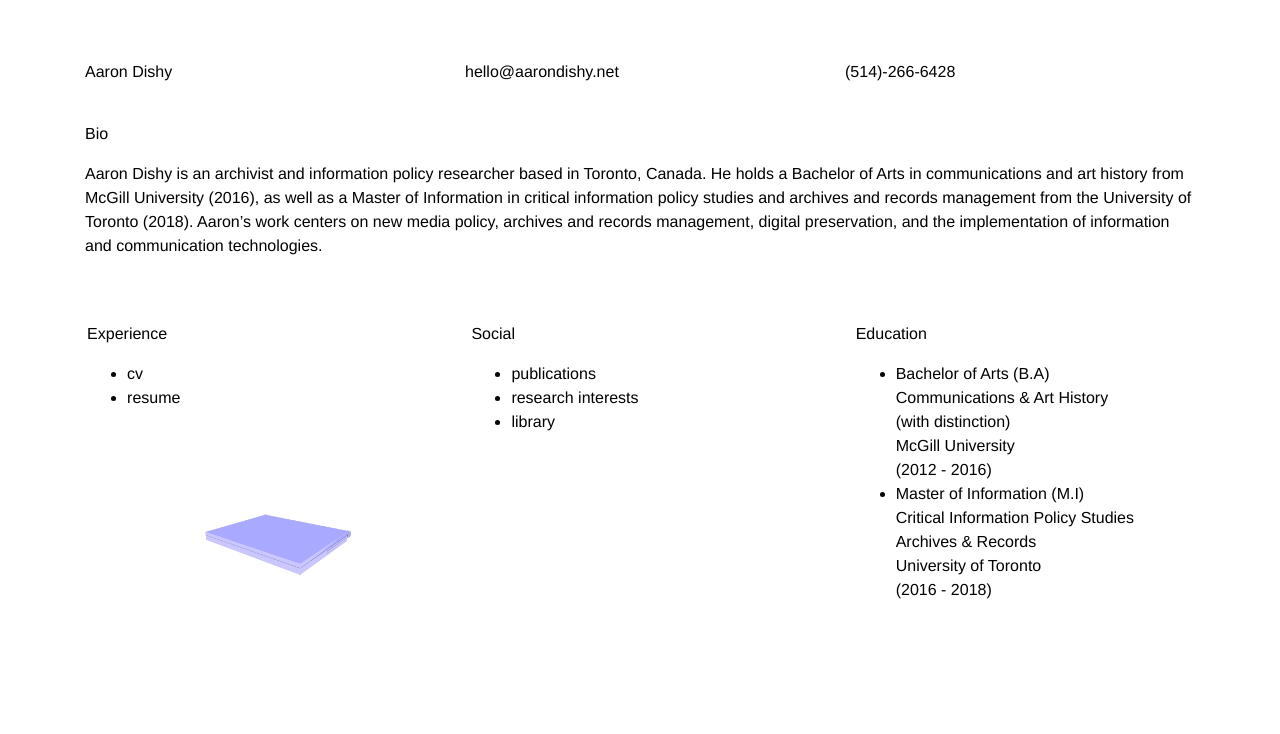
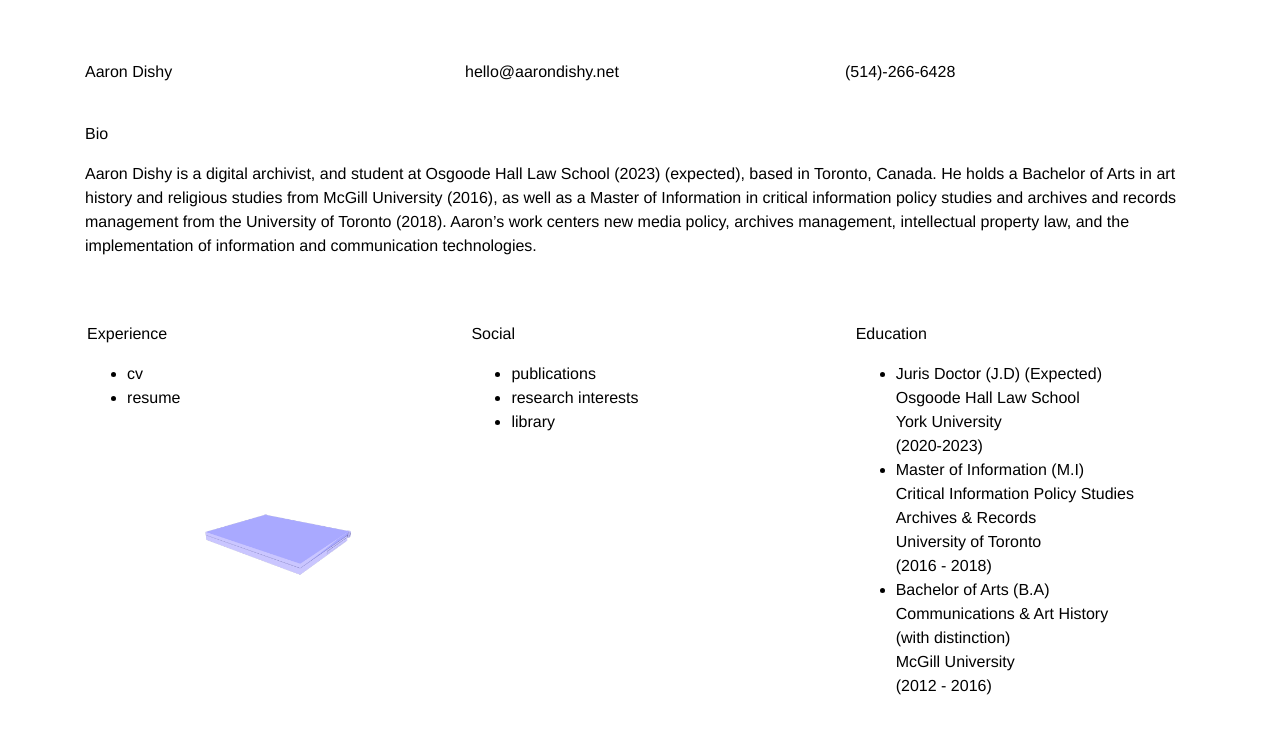
Before and after one commit to jamiedishy/AaronDishyESite, a Vue app in the folder eport/: page / in a window 1280 px wide. Shown: the top 734 px of the page. Built offline with nearby package versions, Linux system fonts and the light colour scheme.

Commit message:
Update - bio and edu

```diff
--- a/eport/src/components/Bio.vue
+++ b/eport/src/components/Bio.vue
@@ -5,19 +5,27 @@
         <div class="col">
           <div id="info">
             <p>Bio</p>
-                    <p>Aaron Dishy is an archivist and information policy researcher based in Toronto, Canada. He holds a Bachelor of Arts in communications and art history from McGill University (2016), as well as a Master of Information in critical information policy studies and archives and records management from the University of Toronto (2018). Aaron’s work centers on new media policy, archives and records management, digital preservation, and the implementation of information and communication technologies.</p>
+            <p>
+              Aaron Dishy is a digital archivist, and student at Osgoode Hall
+              Law School (2023) (expected), based in Toronto, Canada. He holds a
+              Bachelor of Arts in art history and religious studies from McGill
+              University (2016), as well as a Master of Information in critical
+              information policy studies and archives and records management
+              from the University of Toronto (2018). Aaron’s work centers new
+              media policy, archives management, intellectual property law, and
+              the implementation of information and communication technologies.
+            </p>
           </div>
         </div>
       </div>
     </div>
-
   </div>
 </template>
 
 <script>
 export default {
-  name: 'aaron-bio'
-}
+  name: "aaron-bio",
+};
 </script>
 
 <style>
--- a/eport/src/components/Header.vue
+++ b/eport/src/components/Header.vue
@@ -1,16 +1,16 @@
 <template>
   <div>
     <head>
-        <link rel="icon" href="Mail.png" type="image/gif" sizes="16x16">
+      <link rel="icon" href="Mail.png" type="image/gif" sizes="16x16" />
       <title>Aaron Dishy</title>
-        <meta name="viewport" content="width=device-width, initial-scale=1.0">
-        <meta name="author" content="Jamie Dishy">
+      <meta name="viewport" content="width=device-width, initial-scale=1.0" />
+      <meta name="author" content="Jamie Dishy" />
     </head>
 
     <div class="container" id="nav">
       <div class="row">
         <div class="col-sm">
-                <p >Aaron Dishy</p>
+          <p>Aaron Dishy</p>
         </div>
         <div class="col-sm">
           <a href="mailto:hello@aarondishy.net">hello@aarondishy.net</a>
@@ -20,14 +20,13 @@
         </div>
       </div>
     </div>
-
   </div>
 </template>
 
 <script>
 export default {
-  name: 'aaron-header'
-}
+  name: "aaron-header",
+};
 </script>
 
 <style scoped>
--- a/eport/src/components/Info.vue
+++ b/eport/src/components/Info.vue
@@ -1,6 +1,5 @@
 <template>
   <div id="info">
-
     <div class="container">
       <div class="row rowoverlay">
         <div class="col-sm">
@@ -14,35 +13,56 @@
           <p>Social</p>
           <ul>
             <!-- <a href="https://twitter.com/dI5Hy"><li>twitter</li></a> -->
-                    <a href="https://utoronto.academia.edu/AaronDishy"><li>publications</li></a>
-                    <a href="https://www.are.na/aaron-dishy"><li>research interests</li></a>
-                    <a href="https://www.librarything.com/profile/aarondishy"><li>library</li></a>
+            <a href="https://utoronto.academia.edu/AaronDishy"
+              ><li>publications</li></a
+            >
+            <a href="https://www.are.na/aaron-dishy"
+              ><li>research interests</li></a
+            >
+            <a href="https://www.librarything.com/profile/aarondishy"
+              ><li>library</li></a
+            >
           </ul>
         </div>
         <div class="col-sm" id="education">
           <p>Education</p>
           <ul>
-                    <li>Bachelor of Arts (B.A)<br>Communications & Art History<br>(with distinction)<br><a href="https://www.mcgill.ca/">McGill University</a><br>(2012 - 2016)</li>
-                    <li>Master of Information (M.I)<br>Critical Information Policy Studies<br>Archives & Records<br><a href="https://www.utoronto.ca/">University of Toronto</a><br>(2016 - 2018)</li>
+            <li>
+              Juris Doctor (J.D) (Expected)<br /><a
+                href="https://www.osgoode.yorku.ca/"
+                >Osgoode Hall Law School</a
+              ><br />York University<br />(2020-2023)
+            </li>
+            <li>
+              Master of Information (M.I)<br />Critical Information Policy
+              Studies<br />Archives & Records<br /><a
+                href="https://www.utoronto.ca/"
+                >University of Toronto</a
+              ><br />(2016 - 2018)
+            </li>
+            <li>
+              Bachelor of Arts (B.A)<br />Communications & Art History<br />(with
+              distinction)<br /><a href="https://www.mcgill.ca/"
+                >McGill University</a
+              ><br />(2012 - 2016)
+            </li>
           </ul>
         </div>
       </div>
 
-        <div class="row ">
-            <div >
-                <img src="../assets/computer.gif" alt="gif">
+      <div class="row">
+        <div>
+          <img src="../assets/computer.gif" alt="gif" />
         </div>
       </div>
-
     </div>
-
   </div>
 </template>
 
 <script>
 export default {
-  name: 'aaron-info'
-}
+  name: "aaron-info",
+};
 </script>
 
 <style scoped>
@@ -59,11 +79,11 @@ a:hover {
 .rowoverlay {
   position: absolute;
   top: 0;
-    left:0;
-    bottom:0;
-    right:0;
+  left: 0;
+  bottom: 0;
+  right: 0;
   padding-left: 1.5%;
-    height:100%;
+  height: 100%;
 }
 img {
   width: 40%;
@@ -81,5 +101,4 @@ img {
     padding-bottom: 8%;
   }
 }
-
 </style>
```
Lines whose indentation alone changed are shown as unchanged.
